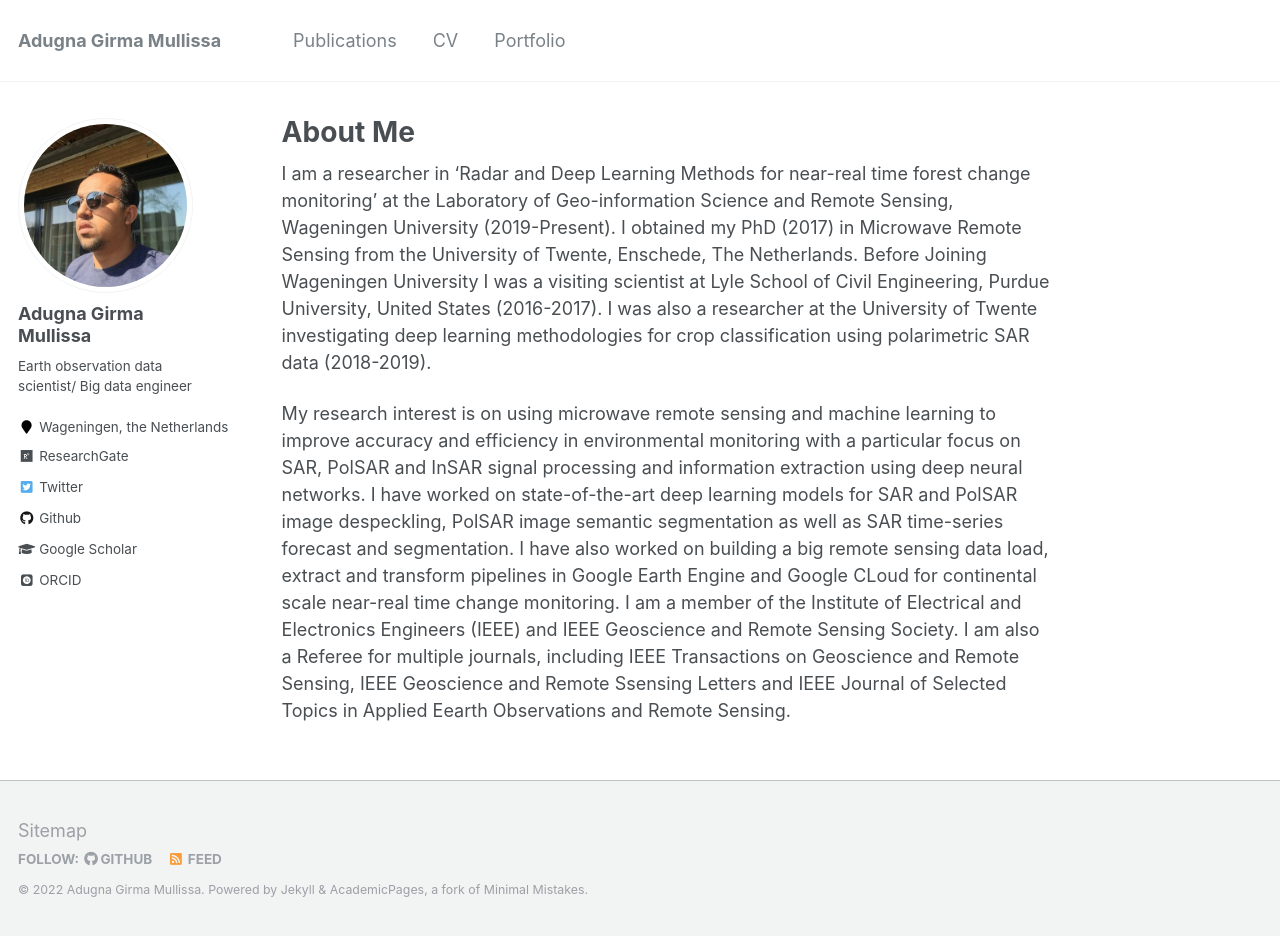
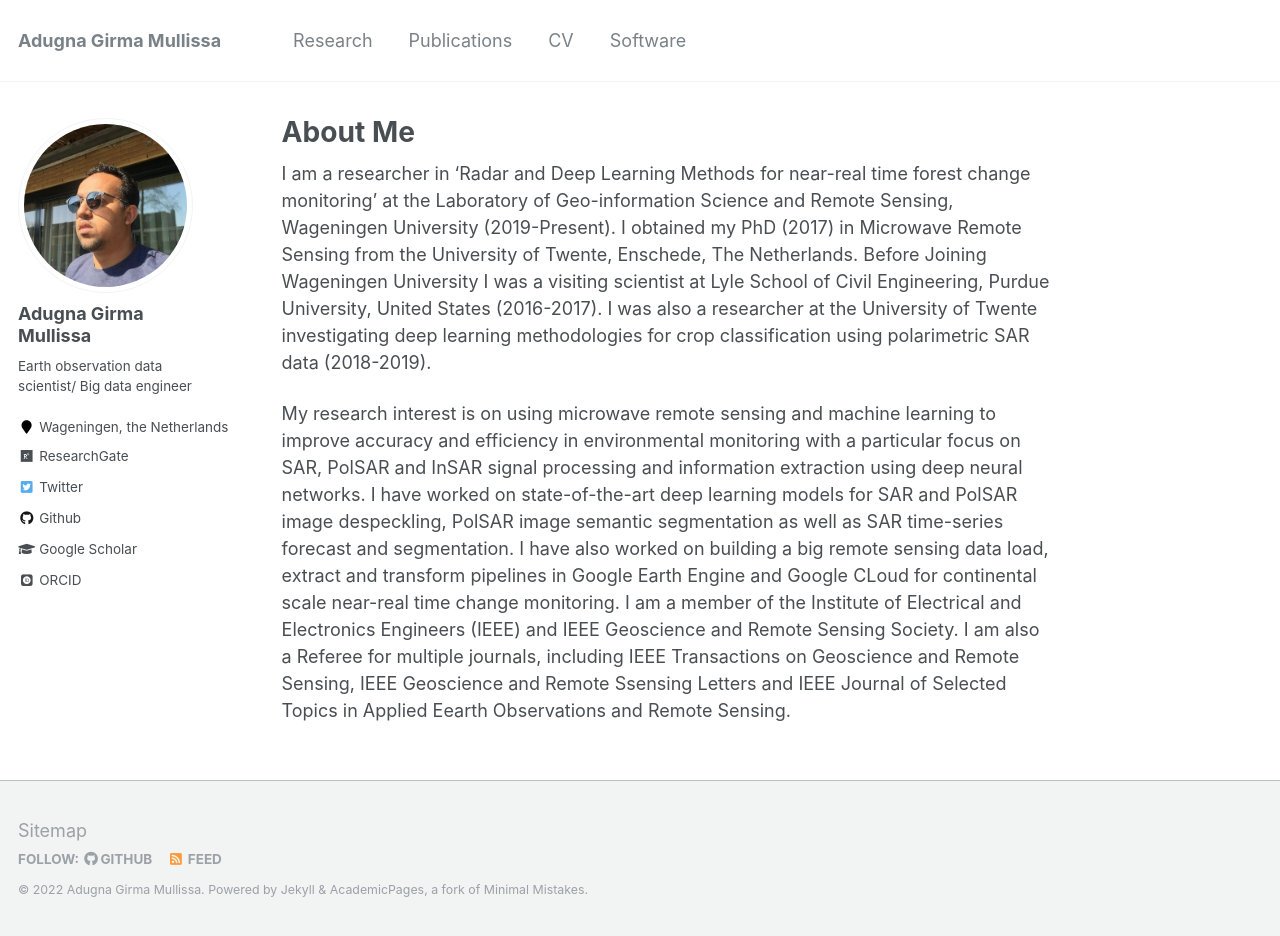
Before and after one commit to adugnag/adugnag.github.io, a Jekyll site: the page built from _pages/about.md, in a window 1280 px wide and 936 px high. Built offline with Jekyll 4.4.1, drawn with Linux system fonts in a browser that asks for light colours; some web fonts are replaced.

Commit message:
Update navigation.yml

```diff
--- a/_data/navigation.yml
+++ b/_data/navigation.yml
@@ -1,10 +1,14 @@
 # main links links
 main:
+
+  - title: "Research"
+    url: /research/
+
   - title: "Publications"
     url: /publications/
 
   - title: "CV"
     url: /cv/
 
-  - title: "Portfolio"
-    url: /portfolio/
+  - title: "Software"
+    url: /software/
```
